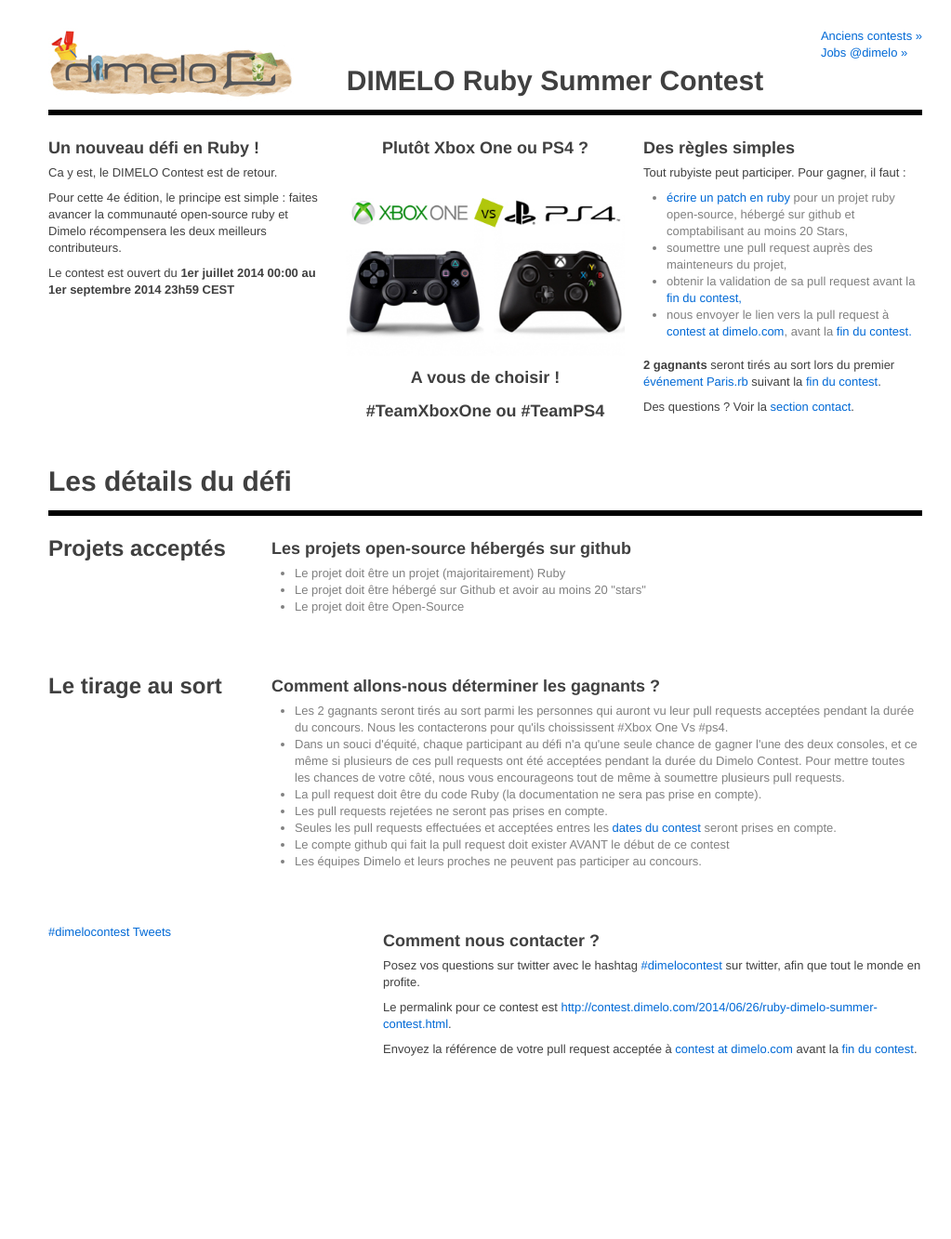
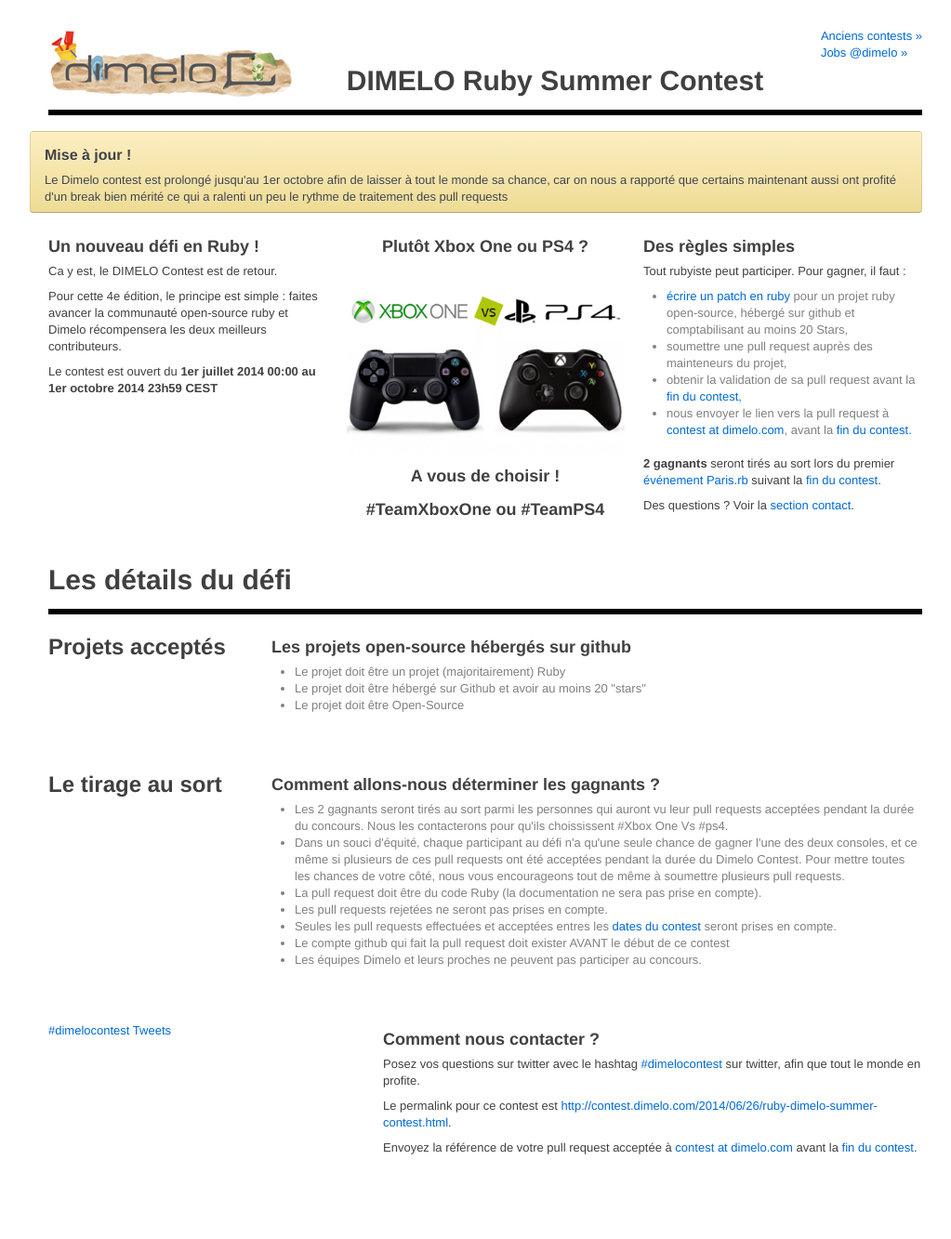
Before and after one commit to nel/nel.github.com, a Jekyll site: the page built from index.html, in a window 1280 px wide. Shown: the whole page at 93% size, without its empty margins (118-1141 px from the left). Built offline with Jekyll 4.4.1, drawn with Linux system fonts in a browser that asks for light colours; comment, search, counter and statistics services are not loaded; before the commit the page ends 1227 px from its top, so only the background shows below that.

Commit message:
inform about the extra delay

```diff
--- a/index.html
+++ b/index.html
@@ -6,11 +6,15 @@
 ---
 <section id="about">
   <div class="row">
+    <div class="alert-message warning">
+    <h4>Mise à jour !</h4>
+        Le Dimelo contest est prolongé jusqu'au 1er octobre afin de laisser à tout le monde sa chance, car on nous a rapporté que certains maintenant aussi ont profité d'un break bien mérité ce qui a ralenti un peu le rythme de traitement des pull requests
+    </div>
     <div class="span-one-third">
       <h3>Un nouveau défi en Ruby !</h3>
       <p>Ca y est, le DIMELO Contest est de retour.</p>
       <p>Pour cette 4e édition, le principe est simple : faites avancer la communauté open-source ruby et Dimelo récompensera les deux meilleurs contributeurs.</p>
-      <p id="deadline">Le contest est ouvert du <strong>1er juillet 2014 00:00 au 1er septembre 2014 23h59 CEST</strong></p>
+      <p id="deadline">Le contest est ouvert du <strong>1er juillet 2014 00:00 au 1er octobre 2014 23h59 CEST</strong></p>
     </div>
     <div class="span-one-third">
       <h3 style="text-align:center">Plutôt Xbox One ou PS4 ?</h3>
```
